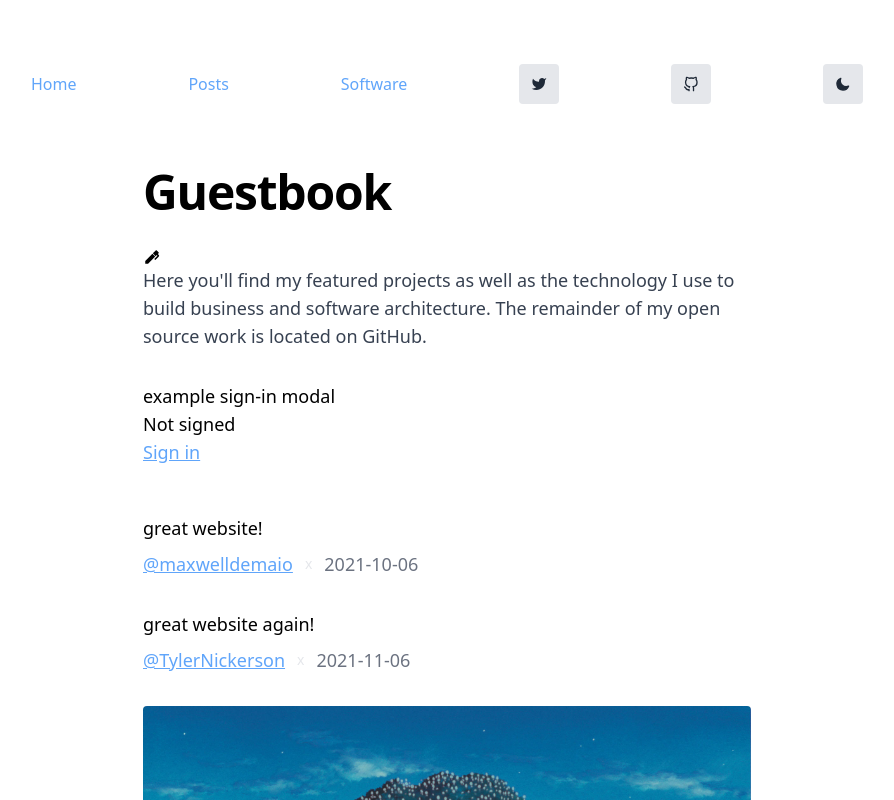
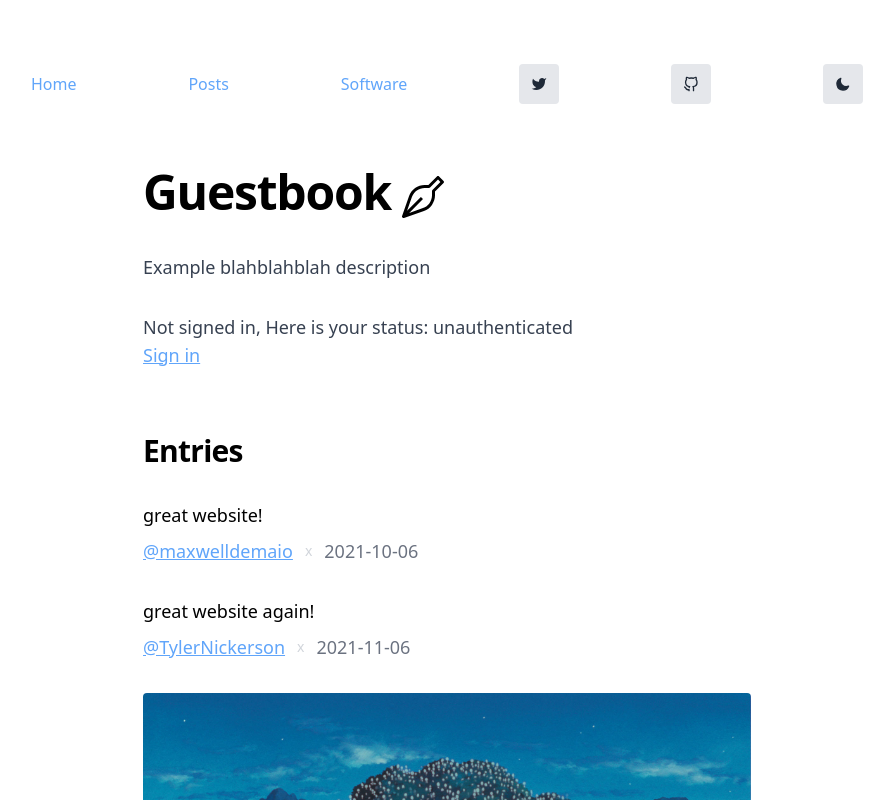
Before and after one commit to maxdemaio/max-nextjs, a Next.js app: page /guestbook in a window 1280 px wide. Shown: the top 800 px of the page, without its empty margins (193-1087 px from the left). Built offline with nearby package versions, Linux system fonts and the light colour scheme; no server answers.

Commit message:
update alginment of svgs

```diff
--- a/pages/guestbook/index.js
+++ b/pages/guestbook/index.js
@@ -25,26 +25,6 @@ export default function Guestbook() {
     },
   ];
 
-  // Similar to componentDidMount and componentDidUpdate:
-  //  useEffect(() => {
-  //    fetch('http://localhost:8080/', {
-  //      method: 'get',
-  //      redirect: 'follow',
-  //      headers: {
-  //        'Content-Type': 'application/json',
-  //      },
-  //    })
-  //      .then((response) => {
-  //        return response.json();
-  //      })
-  //      .then((data) => {
-  //        console.log(data);
-  //      })
-  //      .catch(function (err) {
-  //        console.info('error lol ' + err);
-  //      });
-  //  });
-
   const listEntries = entries.map((entry) => (
     // TODO: abstract into a component
     <div key={entry.id} className="flex flex-col space-y-2">
@@ -55,7 +35,7 @@ export default function Guestbook() {
             {'@' + entry.name}
           </a>
         </p>
-        <span className="text-sm text-gray-200 dark:text-gray-800">x</span>
+        <span className="text-sm text-gray-300 dark:text-gray-700">x</span>
         <p className="text-gray-500 dark:text-gray-500">{entry.timestamp}</p>
       </div>
     </div>
@@ -63,23 +43,29 @@ export default function Guestbook() {
 
   return (
     <Container title="Guestbook – Max DeMaio">
-      <section className="mb-8">
-        <h1 className="my-h1">Guestbook</h1>
-        <svg width="1em" height="1em" viewBox="0 0 24 24">
+      <section>
+        <h1 className="my-h1">
+          Guestbook
+          <svg
+            className="my-svg-header"
+            width="1em"
+            height="1em"
+            viewBox="0 0 32 32"
+            preserveAspectRatio="xMidYMin"
+          >
             <path
-            d="M20.71 7.04c-.34.34-.67.67-.68 1c-.03.32.31.65.63.96c.48.5.95.95.93 1.44c-.02.49-.53 1-1.04 1.5l-4.13 4.14L15 14.66l4.25-4.24l-.96-.96l-1.42 1.41l-3.75-3.75l3.84-3.83c.39-.39 1.04-.39 1.41 0l2.34 2.34c.39.37.39 1.02 0 1.41M3 17.25l9.56-9.57l3.75 3.75L6.75 21H3v-3.75z"
+              d="M29.707 5.293L26.707 2.293C26.5195 2.10553 26.2652 2.00021 26 2.00021C25.7349 2.00021 25.4806 2.10553 25.293 2.293L19.586 8H17.095C14.8147 8.00164 12.5911 8.71115 10.7313 10.0306C8.87142 11.35 7.46705 13.2143 6.71205 15.366L2.05605 28.67C1.99382 28.8478 1.98305 29.0395 2.02498 29.2231C2.0669 29.4067 2.15983 29.5747 2.29305 29.7078C2.42627 29.8409 2.59437 29.9337 2.77801 29.9755C2.96164 30.0173 3.15335 30.0064 3.33105 29.944L16.634 25.288C18.7858 24.533 20.65 23.1286 21.9695 21.2688C23.2889 19.4089 23.9984 17.1853 24 14.905V12.415L29.707 6.707C29.8945 6.51947 29.9998 6.26516 29.9998 6C29.9998 5.73484 29.8945 5.48053 29.707 5.293V5.293ZM22.293 11.293C22.1055 11.4805 22.0001 11.7348 22 12V14.905C21.9986 16.7707 21.418 18.59 20.3385 20.1117C19.2589 21.6333 17.7336 22.7823 15.973 23.4L6.80505 26.609L16 17.414L14.586 16L5.39005 25.195L8.60005 16.027C9.21775 14.2665 10.3667 12.7412 11.8884 11.6616C13.41 10.582 15.2293 10.0014 17.095 10H20C20.2652 9.99994 20.5196 9.89455 20.707 9.707L26 4.414L27.586 6L22.293 11.293Z"
               fill="currentColor"
-          ></path>
+            />
           </svg>
+        </h1>
+
+        <p className="my-para">Example blahblahblah description</p>
+
+        {!session && (
           <p className="my-para">
-          Here you'll find my featured projects as well as the technology I use
-          to build business and software architecture. The remainder of my open
-          source work is located on GitHub.
-        </p>
-        <div>example sign-in modal</div>
-        {!session && (
-          <>
-            <p>Not signed</p>
+            Not signed in, Here is your status: {status}
+            <div>
               <a
                 href={`/api/auth/signin`}
                 className="my-link"
@@ -90,14 +76,13 @@ export default function Guestbook() {
               >
                 Sign in
               </a>
-          </>
+            </div>
+          </p>
         )}
         {session && (
-          <>
-            <p>Signed in as {session.user.email}</p>
-            <p>Here is your access token: {session.accessToken}</p>
-            <p>Here is your status: {status}</p>
-            <p>Super secret access provided</p>
+          <p className="my-para">
+            Signed in as {session.user.name}, Here is your status: {status}
+            <div>
               <a
                 href={`/api/auth/signout`}
                 className="my-link"
@@ -108,11 +93,13 @@ export default function Guestbook() {
               >
                 Sign out
               </a>
-          </>
+            </div>
+          </p>
         )}
       </section>
 
       <section className="mb-8">
+        <h2 className="my-h2">Entries</h2>
         <div className="mt-4 space-y-8">{listEntries}</div>
       </section>
 
--- a/pages/software/index.js
+++ b/pages/software/index.js
@@ -1,7 +1,7 @@
 import Container from '@/components/Container';
 import Link from 'next/link';
 import Image from 'next/image';
-import {shimmer, toBase64} from '@/lib/imageManip';
+import { shimmer, toBase64 } from '@/lib/imageManip';
 import CcName from '@/components/CcName';
 
 export default function Software() {
--- a/styles/global.css
+++ b/styles/global.css
@@ -6,11 +6,12 @@
 common utility patterns to CSS component classes.
 This essentially allows us to make our own tailwind-like classNames. */
 .my-svg-header {
-  vertical-align: -16%;
   display: inline;
+  vertical-align: sub;
   margin-left: 0.5rem;
   margin-right: 0.5rem;
 }
+
 .my-h1 {
   @apply font-bold text-3xl md:text-5xl tracking-tight mb-8 text-black dark:text-white;
 }
```
Lines whose indentation alone changed are shown as unchanged.
